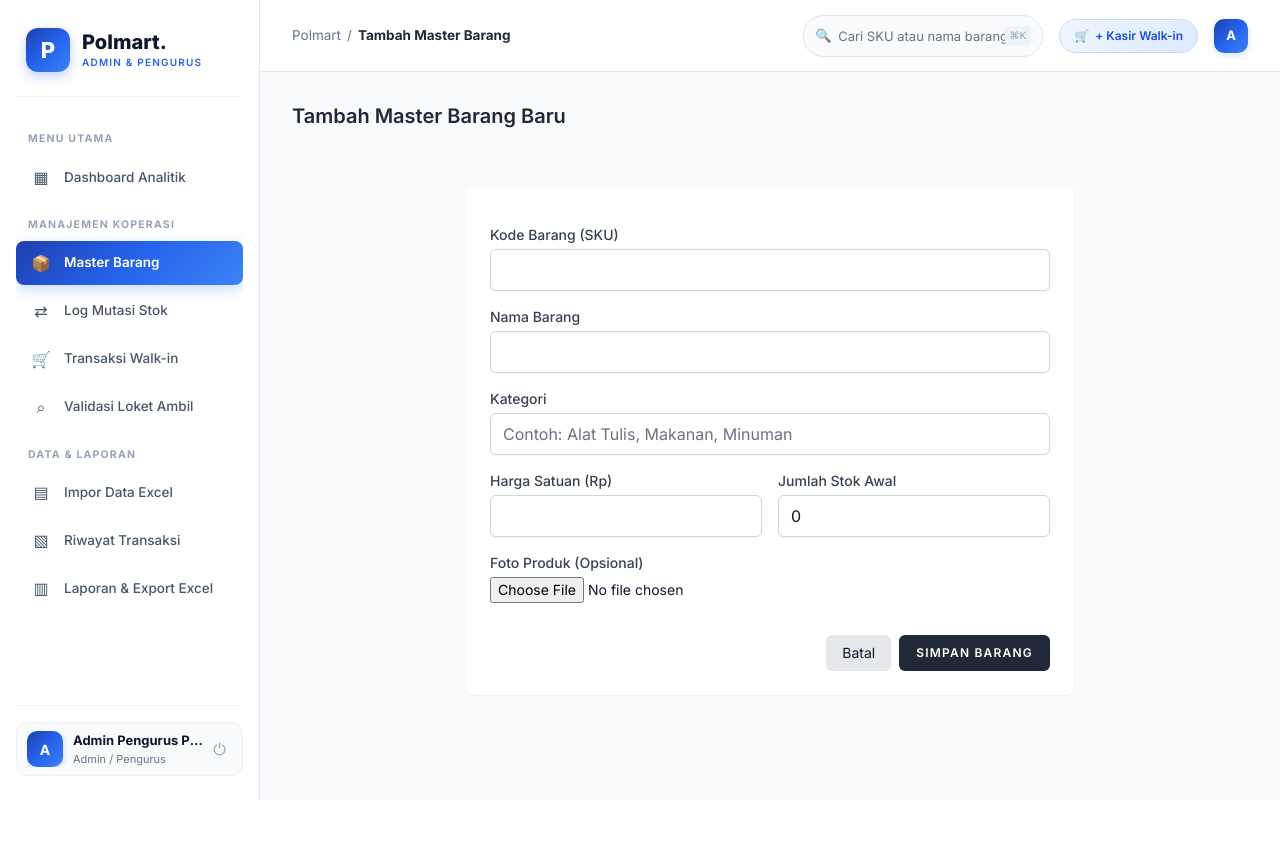
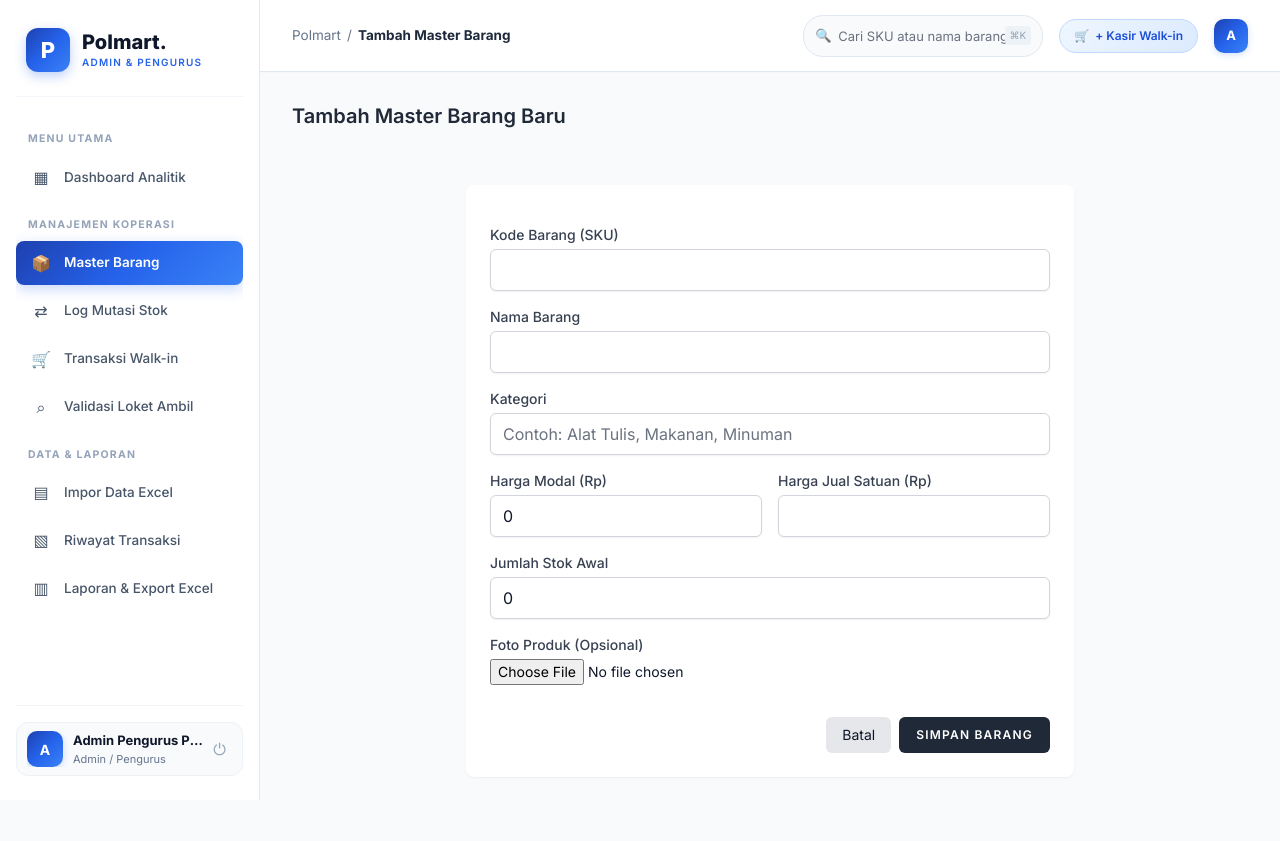
Before and after one commit to AlvinXIV/Polmart, a Laravel app: page /admin/products/create in a window 1280 px wide. Before the commit the page ends 800 px from the top, so only its background shows below. Run offline with Laravel 12, Linux system fonts and the light colour scheme; a user stored in the database is signed in; data comes from the database, SQL or seed files in the repository; style sheets or scripts are compiled from the project's sources.

Commit message:
feat: add product cost price and HPP snapshots

```diff
--- a/app/Http/Controllers/Admin/ManualOrderController.php
+++ b/app/Http/Controllers/Admin/ManualOrderController.php
@@ -99,11 +99,16 @@ class ManualOrderController extends Controller
                     $subtotal = $unitPrice * $qty;
                     $totalAmount += $subtotal;
 
+                    $costPrice = (float) ($product->cost_price ?? 0);
+                    $subtotalCost = $costPrice * $qty;
+
                     $order->items()->create([
                         'product_id' => $product->id,
                         'qty' => $qty,
                         'unit_price' => $unitPrice,
                         'subtotal' => $subtotal,
+                        'cost_price' => $costPrice,
+                        'subtotal_cost' => $subtotalCost,
                     ]);
 
                     $stockService->recordMutation(
--- a/app/Http/Controllers/Admin/ProductController.php
+++ b/app/Http/Controllers/Admin/ProductController.php
@@ -73,6 +73,7 @@ class ProductController extends Controller
             'sku' => ['required', 'string', 'max:50', 'unique:products,sku'],
             'name' => ['required', 'string', 'max:150'],
             'category' => ['required', 'string', 'max:80'],
+            'cost_price' => ['required', 'numeric', 'min:0'],
             'price' => ['required', 'numeric', 'min:0'],
             'stock' => ['required', 'integer', 'min:0'],
             'image' => ['nullable', 'image', 'mimes:jpg,jpeg,png,webp', 'max:2048'],
@@ -90,6 +91,7 @@ class ProductController extends Controller
                 'sku' => strtoupper(trim($validated['sku'])),
                 'name' => trim($validated['name']),
                 'category' => trim($validated['category']),
+                'cost_price' => $validated['cost_price'],
                 'price' => $validated['price'],
                 'stock' => 0,
                 'image' => $imagePath,
@@ -124,6 +126,7 @@ class ProductController extends Controller
             'sku' => ['required', 'string', 'max:50', Rule::unique('products', 'sku')->ignore($product->id)],
             'name' => ['required', 'string', 'max:150'],
             'category' => ['required', 'string', 'max:80'],
+            'cost_price' => ['required', 'numeric', 'min:0'],
             'price' => ['required', 'numeric', 'min:0'],
             'image' => ['nullable', 'image', 'mimes:jpg,jpeg,png,webp', 'max:2048'],
             'is_active' => ['nullable', 'boolean'],
@@ -139,6 +142,7 @@ class ProductController extends Controller
         $product->sku = strtoupper(trim($validated['sku']));
         $product->name = trim($validated['name']);
         $product->category = trim($validated['category']);
+        $product->cost_price = $validated['cost_price'];
         $product->price = $validated['price'];
         $product->is_active = $request->boolean('is_active');
         $product->save();
--- a/app/Http/Controllers/Member/CheckoutController.php
+++ b/app/Http/Controllers/Member/CheckoutController.php
@@ -80,11 +80,16 @@ class CheckoutController extends Controller
                     $subtotal = $unitPrice * $qty;
                     $totalAmount += $subtotal;
 
+                    $costPrice = (float) ($product->cost_price ?? 0);
+                    $subtotalCost = $costPrice * $qty;
+
                     $order->items()->create([
                         'product_id' => $product->id,
                         'qty' => $qty,
                         'unit_price' => $unitPrice,
                         'subtotal' => $subtotal,
+                        'cost_price' => $costPrice,
+                        'subtotal_cost' => $subtotalCost,
                     ]);
 
                     $stockService->recordMutation(
--- a/app/Models/OrderItem.php
+++ b/app/Models/OrderItem.php
@@ -12,6 +12,8 @@ use Illuminate\Database\Eloquent\Relations\BelongsTo;
     'qty',
     'unit_price',
     'subtotal',
+    'cost_price',
+    'subtotal_cost',
 ])]
 class OrderItem extends Model
 {
@@ -21,6 +23,8 @@ class OrderItem extends Model
             'qty' => 'integer',
             'unit_price' => 'decimal:2',
             'subtotal' => 'decimal:2',
+            'cost_price' => 'decimal:2',
+            'subtotal_cost' => 'decimal:2',
         ];
     }
 
--- a/app/Models/Product.php
+++ b/app/Models/Product.php
@@ -6,13 +6,14 @@ use Illuminate\Database\Eloquent\Attributes\Fillable;
 use Illuminate\Database\Eloquent\Model;
 use Illuminate\Database\Eloquent\Relations\HasMany;
 
-#[Fillable(['sku', 'name', 'category', 'price', 'stock', 'image', 'is_active'])]
+#[Fillable(['sku', 'name', 'category', 'price', 'cost_price', 'stock', 'image', 'is_active'])]
 class Product extends Model
 {
     protected function casts(): array
     {
         return [
             'price' => 'decimal:2',
+            'cost_price' => 'decimal:2',
             'stock' => 'integer',
             'is_active' => 'boolean',
         ];
--- a/resources/views/admin/products/create.blade.php
+++ b/resources/views/admin/products/create.blade.php
@@ -30,17 +30,23 @@
                         <x-input-error :messages="$errors->get('category')" class="mt-1" />
                     </div>
 
-                    <div class="grid grid-cols-2 gap-4">
+                    <div class="grid grid-cols-1 sm:grid-cols-2 gap-4">
                         <div>
-                            <x-input-label for="price" value="Harga Satuan (Rp)" />
+                            <x-input-label for="cost_price" value="Harga Modal (Rp)" />
+                            <x-text-input id="cost_price" name="cost_price" type="number" step="0.01" min="0" class="mt-1 block w-full" :value="old('cost_price', 0)" required />
+                            <x-input-error :messages="$errors->get('cost_price')" class="mt-1" />
+                        </div>
+                        <div>
+                            <x-input-label for="price" value="Harga Jual Satuan (Rp)" />
                             <x-text-input id="price" name="price" type="number" step="0.01" min="0" class="mt-1 block w-full" :value="old('price')" required />
                             <x-input-error :messages="$errors->get('price')" class="mt-1" />
                         </div>
-                        <div>
-                            <x-input-label for="stock" value="Jumlah Stok Awal" />
-                            <x-text-input id="stock" name="stock" type="number" min="0" class="mt-1 block w-full" :value="old('stock', 0)" required />
-                            <x-input-error :messages="$errors->get('stock')" class="mt-1" />
-                        </div>
+                    </div>
+
+                    <div>
+                        <x-input-label for="stock" value="Jumlah Stok Awal" />
+                        <x-text-input id="stock" name="stock" type="number" min="0" class="mt-1 block w-full" :value="old('stock', 0)" required />
+                        <x-input-error :messages="$errors->get('stock')" class="mt-1" />
                     </div>
 
                     <div>
```
Also changed, not shown: app/Imports/OrderExcelChunkImport.php (+10 -1 lines), resources/views/admin/products/edit.blade.php (+11 -4 lines), resources/views/admin/products/index.blade.php (+5 -3 lines), database/migrations/2026_11_18_100000_add_cost_price_to_products_and_order_items_table.php (added).
